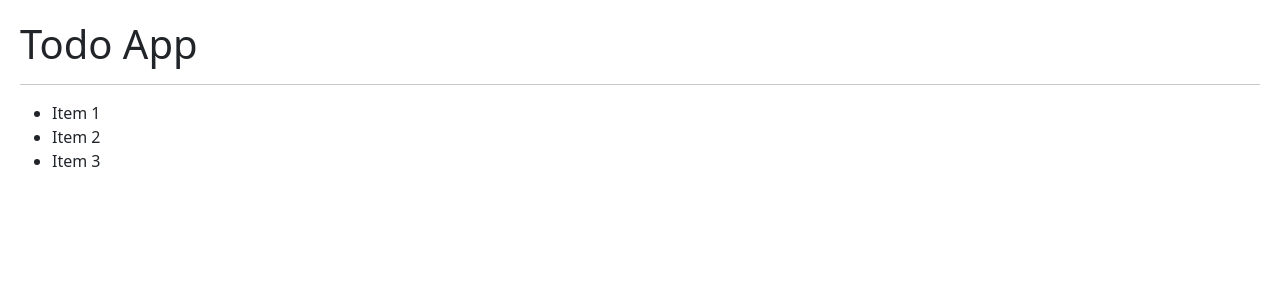
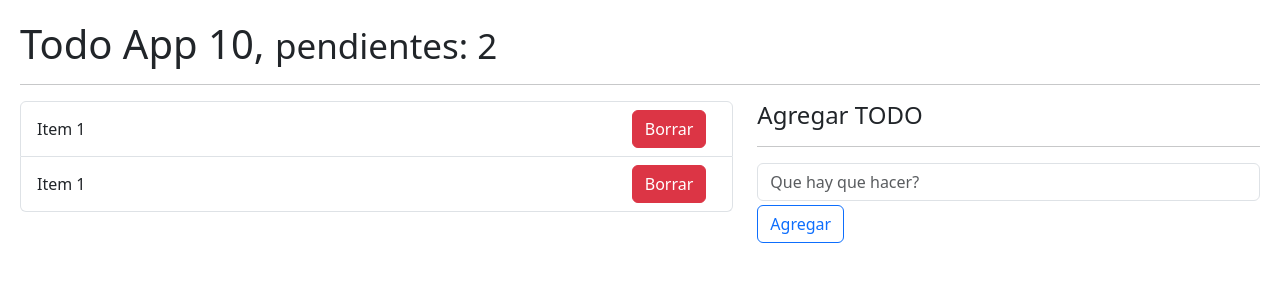
Before and after one commit to Dieguidev/hook-app, a React (Vite) app: page / in a window 1280 px wide. Shown: the top 300 px of the page. Built offline with nearby package versions, Linux system fonts and the light colour scheme.

Commit message:
dandole estilos a TodoApp.jsx

```diff
--- a/src/08-useReducer/TodoApp.jsx
+++ b/src/08-useReducer/TodoApp.jsx
@@ -17,17 +17,44 @@ export const TodoApp = () => {
     },
   ]
 
-  const [todos, dispatch] = useReducer(todoReducer, initialState)
+  const [todos, dispatch] = useReducer(todoReducer, initialState);
 
   return (
     <>
-      <h1>Todo App</h1>
+      <h1>Todo App 10, <small>pendientes: 2</small></h1>
       <hr />
-      <ul>
-        <li>Item 1</li>
-        <li>Item 2</li>
-        <li>Item 3</li>
-      </ul>
+      <div className="row">
+        <div className="col-7">
+          <ul className="list-group">
+            {
+              todos.map(todo => (
+                <li key={todo.id} className="list-group-item d-flex justify-content-between">
+                  <span className="align-self-center">Item 1</span>
+                  <button className="btn btn-danger">Borrar</button>
+                </li>))
+            }
+
+          </ul>
+        </div>
+
+        <div className="col-5">
+          <h4>Agregar TODO</h4>
+          <hr />
+          <form>
+            <input
+              type="text"
+              placeholder="Que hay que hacer?"
+              className="form-control"
+            />
+            <button
+              type="submit"
+              className="btn btn-outline-primary mt-1"
+            >
+              Agregar
+            </button>
+          </form>
+        </div>
+      </div>
     </>
   )
 }
```
